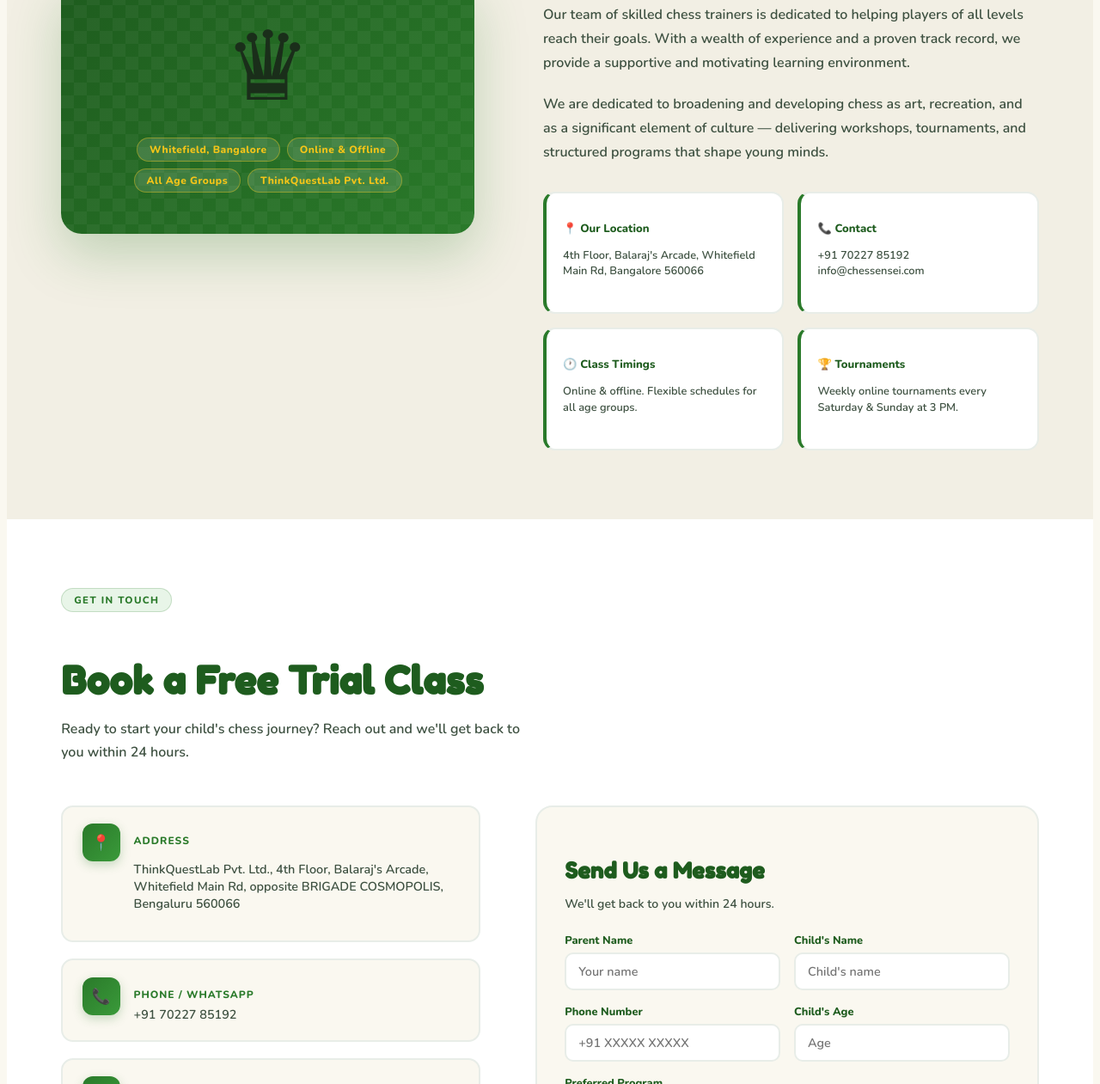
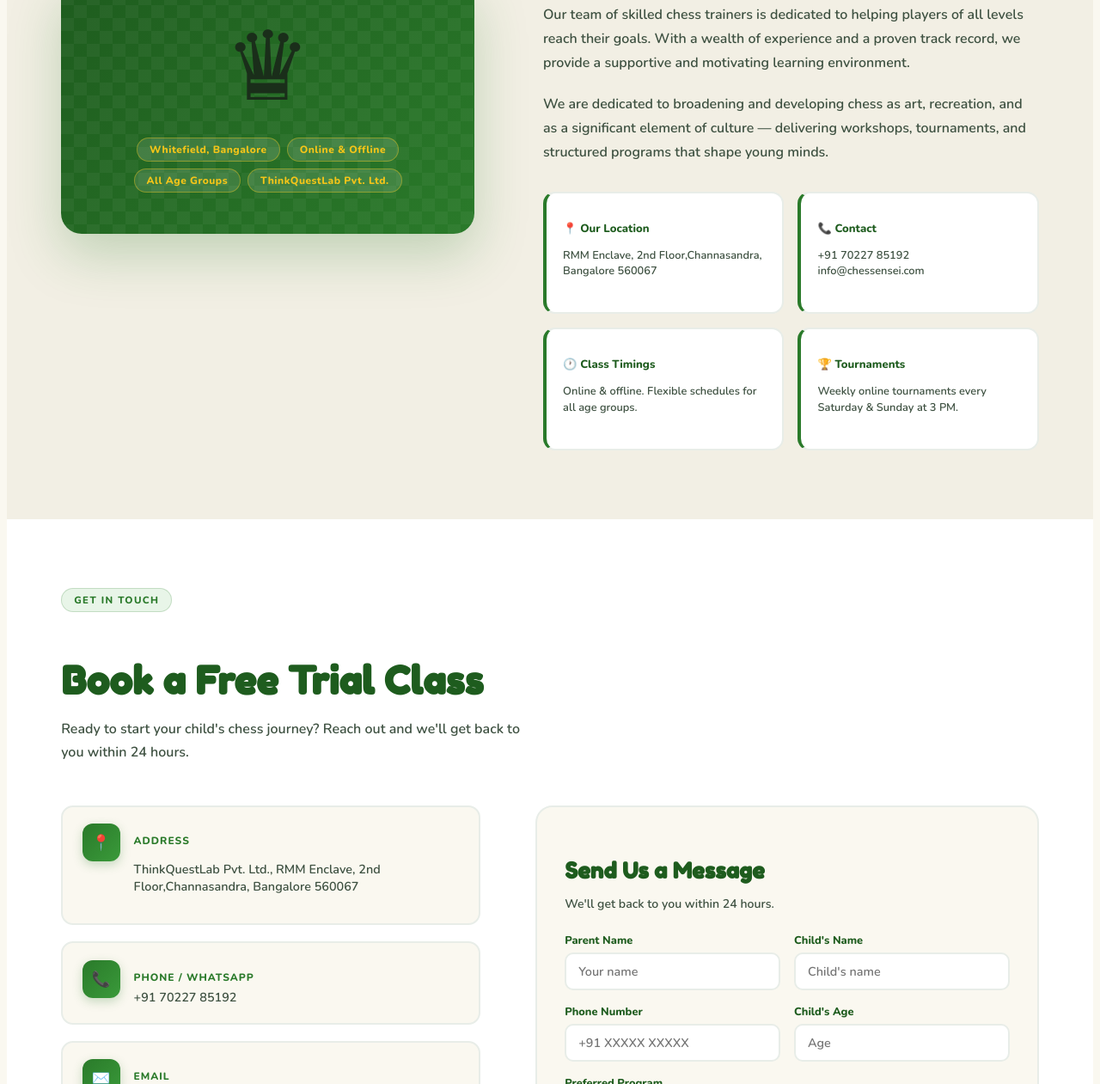
Before and after one commit to brajaparida/Chessensei_website, a plain HTML site: page index.html in a window 1280 px wide. Shown: the part 5301-6562 px from the top of the page at 86% size. Drawn offline with nearby package versions, Linux system fonts and the light colour scheme.

Commit message:
Update address and location details in index.html

```diff
--- a/index.html
+++ b/index.html
@@ -775,7 +775,7 @@ footer { background: var(--green-dark); color: rgba(255,255,255,0.75); padding:
         <p>Our team of skilled chess trainers is dedicated to helping players of all levels reach their goals. With a wealth of experience and a proven track record, we provide a supportive and motivating learning environment.</p>
         <p>We are dedicated to broadening and developing chess as art, recreation, and as a significant element of culture — delivering workshops, tournaments, and structured programs that shape young minds.</p>
         <div class="about-highlights">
-          <div class="highlight-box"><h3 class="highlight-title">📍 Our Location</h3><p>4th Floor, Balaraj's Arcade, Whitefield Main Rd, Bangalore 560066</p></div>
+          <div class="highlight-box"><h3 class="highlight-title">📍 Our Location</h3><p>RMM Enclave, 2nd Floor,Channasandra, Bangalore 560067</p></div>
           <div class="highlight-box"><h3 class="highlight-title">📞 Contact</h3><p>+91 70227 85192<br>info@chessensei.com</p></div>
           <div class="highlight-box"><h3 class="highlight-title">🕐 Class Timings</h3><p>Online & offline. Flexible schedules for all age groups.</p></div>
           <div class="highlight-box"><h3 class="highlight-title">🏆 Tournaments</h3><p>Weekly online tournaments every Saturday & Sunday at 3 PM.</p></div>
@@ -793,7 +793,7 @@ footer { background: var(--green-dark); color: rgba(255,255,255,0.75); padding:
     <p class="section-sub">Ready to start your child's chess journey? Reach out and we'll get back to you within 24 hours.</p>
     <div class="contact-grid reveal">
       <div class="contact-info">
-        <div class="contact-item"><div class="contact-icon">📍</div><div class="contact-text"><h3 class="contact-label">Address</h3><p>ThinkQuestLab Pvt. Ltd., 4th Floor, Balaraj's Arcade, Whitefield Main Rd, opposite BRIGADE COSMOPOLIS, Bengaluru 560066</p></div></div>
+        <div class="contact-item"><div class="contact-icon">📍</div><div class="contact-text"><h3 class="contact-label">Address</h3><p>ThinkQuestLab Pvt. Ltd., RMM Enclave, 2nd Floor,Channasandra, Bangalore 560067</p></div></div>
         <div class="contact-item"><div class="contact-icon">📞</div><div class="contact-text"><h3 class="contact-label">Phone / WhatsApp</h3><a href="tel:+917022785192">+91 70227 85192</a></div></div>
         <div class="contact-item"><div class="contact-icon">✉️</div><div class="contact-text"><h3 class="contact-label">Email</h3><a href="mailto:info@chessensei.com">info@chessensei.com</a></div></div>
         <div class="contact-item"><div class="contact-icon">📱</div><div class="contact-text"><h3 class="contact-label">Follow Us</h3><a href="https://instagram.com/chessensei" target="_blank">@chessensei on Instagram</a></div></div>
```
